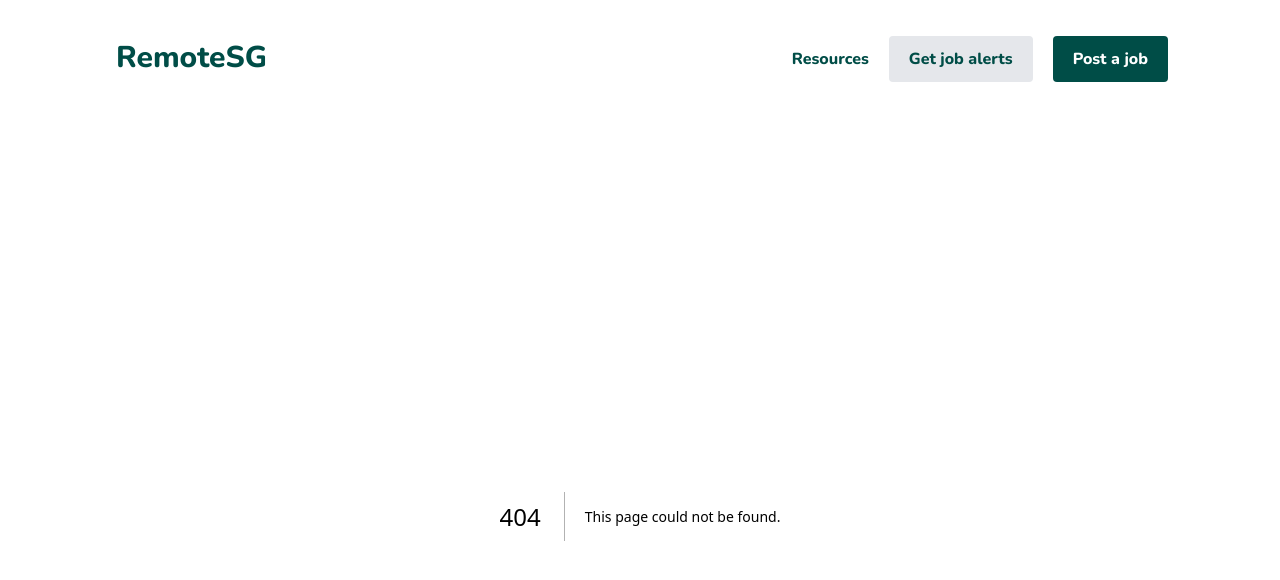
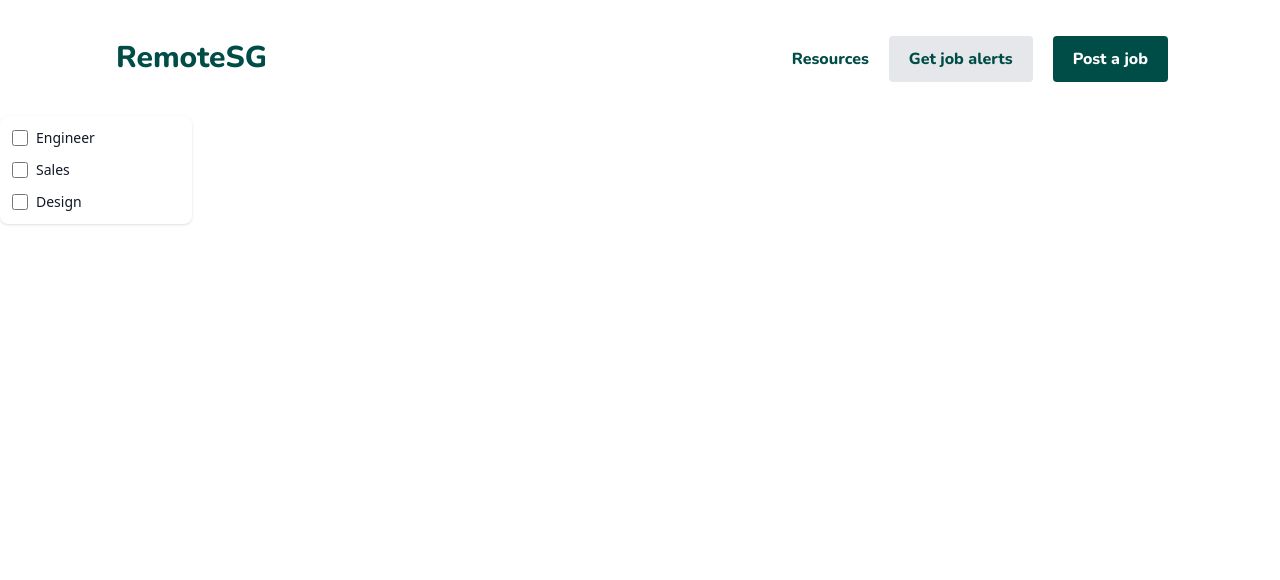
Before and after one commit to Noiddd/remotesg, a Next.js app in the folder remotesg/: page /typedropdown in a window 1280 px wide. Before the commit this address had no page. Shown: the top 580 px of the page. Built offline with nearby package versions, Linux system fonts and the light colour scheme.

Commit message:
Worked on filter and number of jobs component

```diff
--- a/remotesg/app/(components)/(buttons)/filtersalarybutton/page.jsx
+++ b/remotesg/app/(components)/(buttons)/filtersalarybutton/page.jsx
@@ -1,12 +1,16 @@
-import React from "react";
+"use client";
+
+import React, { useState } from "react";
+import SalaryDropDown from "../../(filterdropdown)/salarydropdown/page";
 
 export default function FilterSalaryButton() {
+  const [salaryDropDownOpen, setSalaryDropDownOpen] = useState(false);
   return (
     <div>
       <button
-        id="dropdownSalaryButton"
-        className="text-center inline-flex items-center bg-gray-200 text-primary font-bold py-3 px-5 rounded font-nunito hover:bg-gray-300 transition-colors group"
+        className="text-center inline-flex items-center bg-gray-200 text-primary font-bold py-3 px-5 rounded font-nunito hover:bg-gray-300 transition-colors"
         type="button"
+        onClick={() => setSalaryDropDownOpen((prev) => !prev)}
       >
         Filter Salary
         <svg
@@ -25,62 +29,11 @@ export default function FilterSalaryButton() {
           ></path>
         </svg>
       </button>
-
-      <div
-        id="dropdownSalary"
-        className="hidden group-focus:block: z-10 w-48 mt-3 bg-white divide-y divide-gray-100 rounded-lg shadow"
-      >
-        <ul className="p-3 space-y-3 text-sm text-gray-700 dark:text-gray-200">
-          <li>
-            <div class="flex items-center">
-              <input
-                id="checkbox-item-1"
-                type="checkbox"
-                value=""
-                class="w-4 h-4 accent-primary text-blue-600 bg-gray-100 border-gray-300 rounded focus:ring-primary focus:ring-1"
-              />
-              <label
-                for="checkbox-item-1"
-                class="ml-2 text-sm font-medium text-primary"
-              >
-                testtesttest
-              </label>
-            </div>
-          </li>
-          <li>
-            <div class="flex items-center">
-              <input
-                id="checkbox-item-2"
-                type="checkbox"
-                value=""
-                class="w-4 h-4 accent-primary text-blue-600 bg-gray-100 border-gray-300 rounded focus:ring-primary focus:ring-1"
-              />
-              <label
-                for="checkbox-item-2"
-                class="ml-2 text-sm font-medium text-primary"
-              >
-                test2
-              </label>
-            </div>
-          </li>
-          <li>
-            <div class="flex items-center">
-              <input
-                id="checkbox-item-3"
-                type="checkbox"
-                value=""
-                class="w-4 h-4 accent-primary text-blue-600 bg-gray-100 border-gray-300 rounded focus:ring-primary focus:ring-1"
-              />
-              <label
-                for="checkbox-item-3"
-                class="ml-2 text-sm font-medium text-primary"
-              >
-                test3
-              </label>
-            </div>
-          </li>
-        </ul>
-      </div>
+      {salaryDropDownOpen && (
+        <div className="mt-4">
+          <SalaryDropDown />
+        </div>
+      )}
     </div>
   );
 }
--- a/remotesg/app/(components)/(buttons)/filtertypebutton/page.jsx
+++ b/remotesg/app/(components)/(buttons)/filtertypebutton/page.jsx
@@ -1,8 +1,17 @@
-import React from "react";
+"use client";
+
+import React, { useState } from "react";
+import TypeDropDown from "../../(filterdropdown)/typedropdown/page";
 
 export default function FilterTypeButton() {
+  const [typeDropDownOpen, setTypeDropDownOpen] = useState(false);
+
   return (
-    <button className="text-center inline-flex items-center bg-gray-200 text-primary font-bold py-3 px-5 rounded font-nunito hover:bg-gray-300 transition-colors ">
+    <div>
+      <button
+        className="text-center inline-flex items-center bg-gray-200 text-primary font-bold py-3 px-5 rounded font-nunito hover:bg-gray-300 transition-colors"
+        onClick={() => setTypeDropDownOpen((prev) => !prev)}
+      >
         Filter Type
         <svg
           class="w-4 h-4 ml-2"
@@ -20,5 +29,11 @@ export default function FilterTypeButton() {
           ></path>
         </svg>
       </button>
+      {typeDropDownOpen && (
+        <div className="mt-4">
+          <TypeDropDown />
+        </div>
+      )}
+    </div>
   );
 }
--- /dev/null
+++ b/remotesg/app/(components)/(filterdropdown)/salarydropdown/page.jsx
@@ -0,0 +1,61 @@
+import React from "react";
+
+export default function SalaryDropDown() {
+  return (
+    <div
+      id="dropdownSalary"
+      className="absolute z-10 w-48 bg-white divide-y divide-gray-100 rounded-lg shadow"
+    >
+      <ul class="p-3 space-y-3 text-sm text-gray-700 dark:text-gray-200">
+        <li>
+          <div class="flex items-center">
+            <input
+              id="checkbox-item-1"
+              type="checkbox"
+              value=""
+              class="w-4 h-4 text-blue-600 bg-gray-100 border-gray-300 rounded focus:ring-blue-500  focus:ring-2"
+            />
+            <label
+              for="checkbox-item-1"
+              class="ml-2 text-sm font-medium text-gray-900 "
+            >
+              Default checkbox
+            </label>
+          </div>
+        </li>
+        <li>
+          <div class="flex items-center">
+            <input
+              id="checkbox-item-2"
+              type="checkbox"
+              value=""
+              class="w-4 h-4 text-blue-600 bg-gray-100 border-gray-300 rounded focus:ring-blue-500  focus:ring-2"
+            />
+            <label
+              for="checkbox-item-2"
+              class="ml-2 text-sm font-medium text-gray-900 "
+            >
+              Checked state
+            </label>
+          </div>
+        </li>
+        <li>
+          <div class="flex items-center">
+            <input
+              id="checkbox-item-3"
+              type="checkbox"
+              value=""
+              class="w-4 h-4 text-blue-600 bg-gray-100 border-gray-300 rounded focus:ring-blue-500 focus:ring-2 "
+            />
+            <label
+              for="checkbox-item-3"
+              class="ml-2 text-sm font-medium text-gray-900"
+            >
+              Default checkbox
+            </label>
+          </div>
+        </li>
+      </ul>
+    </div>
+  );
+}
--- /dev/null
+++ b/remotesg/app/(components)/(filterdropdown)/typedropdown/page.jsx
@@ -0,0 +1,61 @@
+import React from "react";
+
+export default function TypeDropDown() {
+  return (
+    <div
+      id="dropdownSalary"
+      className="absolute z-10 w-48 bg-white divide-y divide-gray-100 rounded-lg shadow"
+    >
+      <ul class="p-3 space-y-3 text-sm text-gray-700 dark:text-gray-200">
+        <li>
+          <div class="flex items-center">
+            <input
+              id="checkbox-item-1"
+              type="checkbox"
+              value=""
+              class="w-4 h-4 text-blue-600 bg-gray-100 border-gray-300 rounded focus:ring-blue-500  focus:ring-2"
+            />
+            <label
+              for="checkbox-item-1"
+              class="ml-2 text-sm font-medium text-gray-900 "
+            >
+              Engineer
+            </label>
+          </div>
+        </li>
+        <li>
+          <div class="flex items-center">
+            <input
+              id="checkbox-item-2"
+              type="checkbox"
+              value=""
+              class="w-4 h-4 text-blue-600 bg-gray-100 border-gray-300 rounded focus:ring-blue-500  focus:ring-2"
+            />
+            <label
+              for="checkbox-item-2"
+              class="ml-2 text-sm font-medium text-gray-900 "
+            >
+              Sales
+            </label>
+          </div>
+        </li>
+        <li>
+          <div class="flex items-center">
+            <input
+              id="checkbox-item-3"
+              type="checkbox"
+              value=""
+              class="w-4 h-4 text-blue-600 bg-gray-100 border-gray-300 rounded focus:ring-blue-500 focus:ring-2 "
+            />
+            <label
+              for="checkbox-item-3"
+              class="ml-2 text-sm font-medium text-gray-900"
+            >
+              Design
+            </label>
+          </div>
+        </li>
+      </ul>
+    </div>
+  );
+}
--- /dev/null
+++ b/remotesg/app/(components)/numberofjobs/page.jsx
@@ -0,0 +1,5 @@
+import React from "react";
+
+export default function NumberOfJobs() {
+  return <div>Over 1,236 remote jobs in singapore</div>;
+}
--- a/remotesg/app/page.js
+++ b/remotesg/app/page.js
@@ -1,21 +1,30 @@
 import FilterSalaryButton from "./(components)/(buttons)/filtersalarybutton/page";
 import FilterTypeButton from "./(components)/(buttons)/filtertypebutton/page";
 import LandingPage from "./(components)/landingpage/page";
+import NumberOfJobs from "./(components)/numberofjobs/page";
 import SearchBar from "./(components)/searchbar/page";
 
 export default function Home() {
   return (
     <main>
       <LandingPage />
-      <div className="mt-20 ml-32 ">
-        <SearchBar />
-      </div>
-      <div className="mt-7 ml-32 flex gap-5">
+      <div className="ml-32 mt-20">
         <div>
-          <FilterTypeButton />
+          <SearchBar />
         </div>
-        <div>
-          <FilterSalaryButton />
+        <div className="flex justify-between w-5/12 mt-7">
+          <div className="flex gap-5">
+            <div>
+              <FilterTypeButton />
+            </div>
+            <div>
+              <FilterSalaryButton />
+            </div>
+          </div>
+
+          <div className="relative right-0 top-3">
+            <NumberOfJobs />
+          </div>
         </div>
       </div>
     </main>
--- a/remotesg/tailwind.config.js
+++ b/remotesg/tailwind.config.js
@@ -1,6 +1,7 @@
 /** @type {import('tailwindcss').Config} */
 module.exports = {
   content: [
+    "./node_modules/flowbite-react/**/*.js",
     "./app/**/*.{js,ts,jsx,tsx}",
     "./pages/**/*.{js,ts,jsx,tsx}",
     "./components/**/*.{js,ts,jsx,tsx}",
@@ -18,10 +19,4 @@ module.exports = {
       },
     },
   },
-  variants: {
-    extend: {
-      display: ["group-focus"],
-    },
-  },
-  plugins: [],
 };
```
Also changed, not shown: 1 other file (tests, documents, lock files or other folders). Lines whose indentation alone changed are shown as unchanged.
